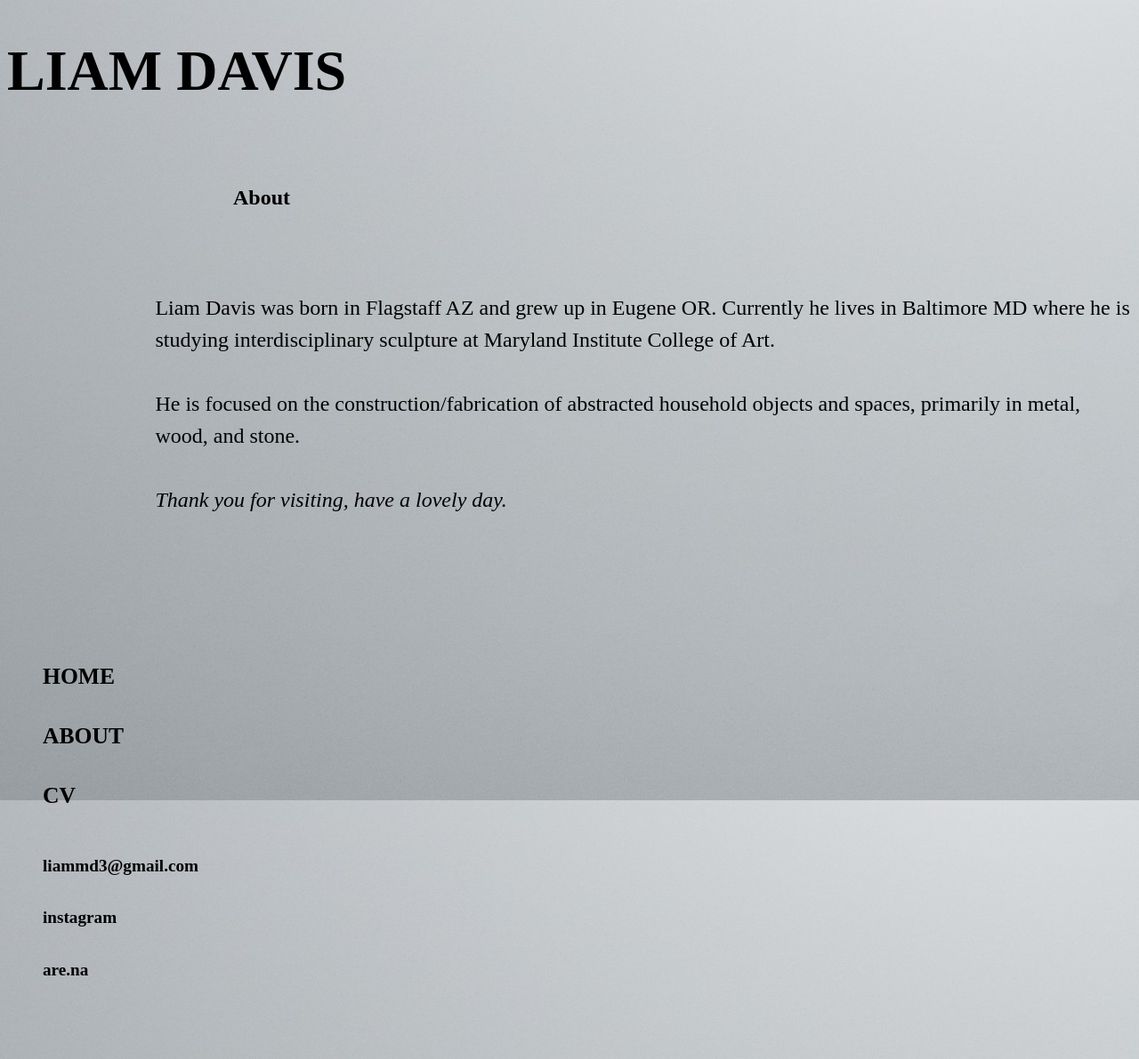
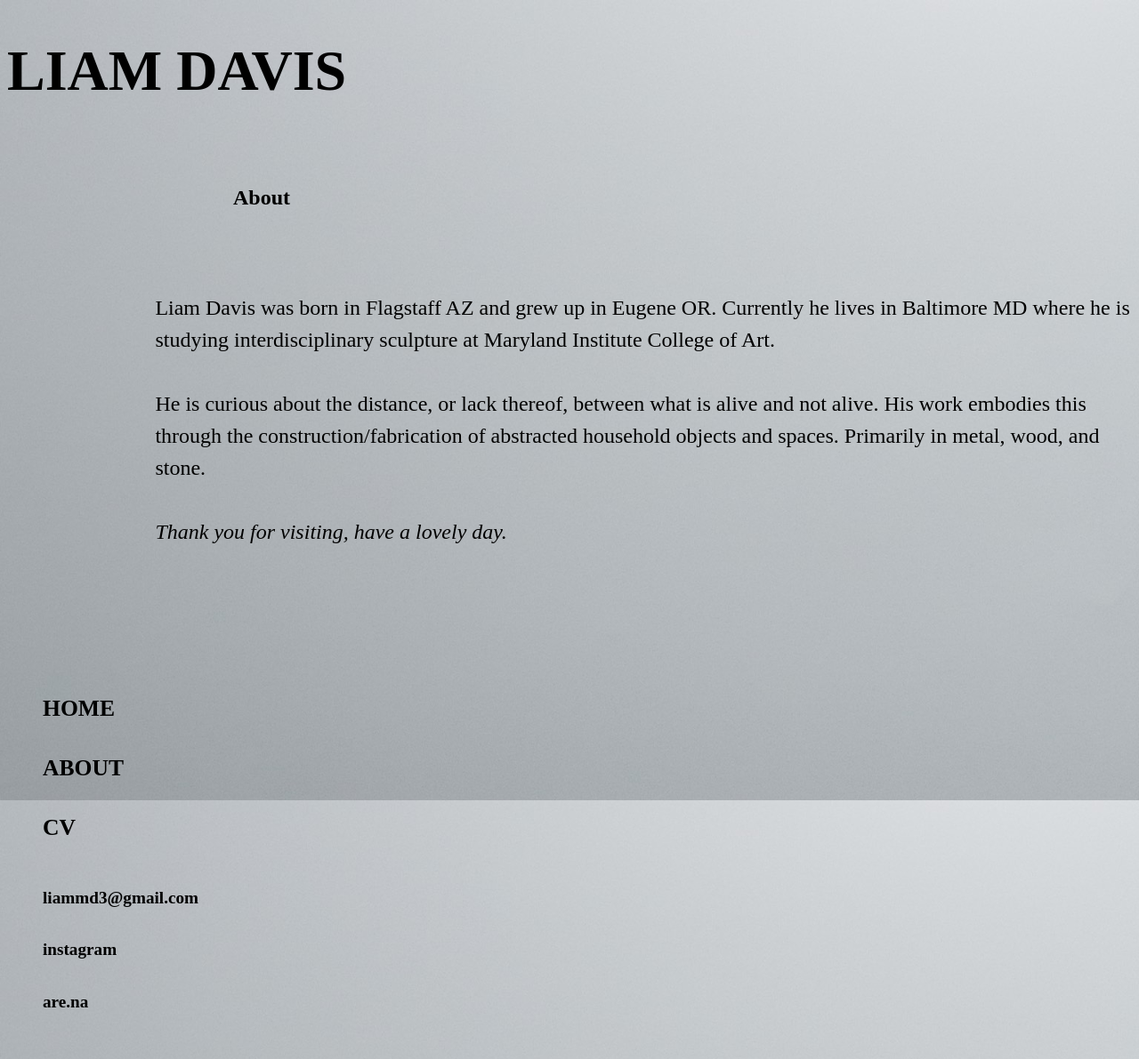
Before and after one commit to liammdavis/liammdavis.github.io, a Jekyll site: the page built from about/index.html, in a window 1280 px wide. Shown: the whole page at 89% size. Built offline with Jekyll 4.4.1, drawn with Linux system fonts in a browser that asks for light colours.

Commit message:
back button and update about

```diff
--- a/_layouts/archive.html
+++ b/_layouts/archive.html
@@ -13,6 +13,7 @@
 		     <nav>
 	    		<ul>
 					<li><a href="/">HOME</a></li>
+					<li><a href="javascript:history.back()">BACK</a></li>
 	    		</ul>
 		      </nav>
 			<div class="container">
--- a/_layouts/works.html
+++ b/_layouts/works.html
@@ -11,6 +11,7 @@
 		     <nav>
 	    		<ul>
 					<li><a href="/">HOME</a></li>
+					<li><a href="javascript:history.back()">BACK</a></li>
 
 					<!-- <li><a href="/work">BACK</a></li> -->
 	    		</ul>
--- a/about/index.html
+++ b/about/index.html
@@ -8,7 +8,8 @@
 				<p class="body">Liam Davis was born in Flagstaff AZ and grew up in Eugene OR. Currently he lives in Baltimore MD
 				where he is studying interdisciplinary sculpture at Maryland Institute College of Art.
 		    <br></br>
-			He is focused on the construction/fabrication of abstracted household objects and spaces, primarily in metal, wood, and stone.
+			He is curious about the distance, or lack thereof, between what is alive and not alive. His work embodies this through the
+			 construction/fabrication of abstracted household objects and spaces. Primarily in metal, wood, and stone.
 			<br></br>
 			<i>Thank you for visiting, have a lovely day.</i>
 				</p>
```
